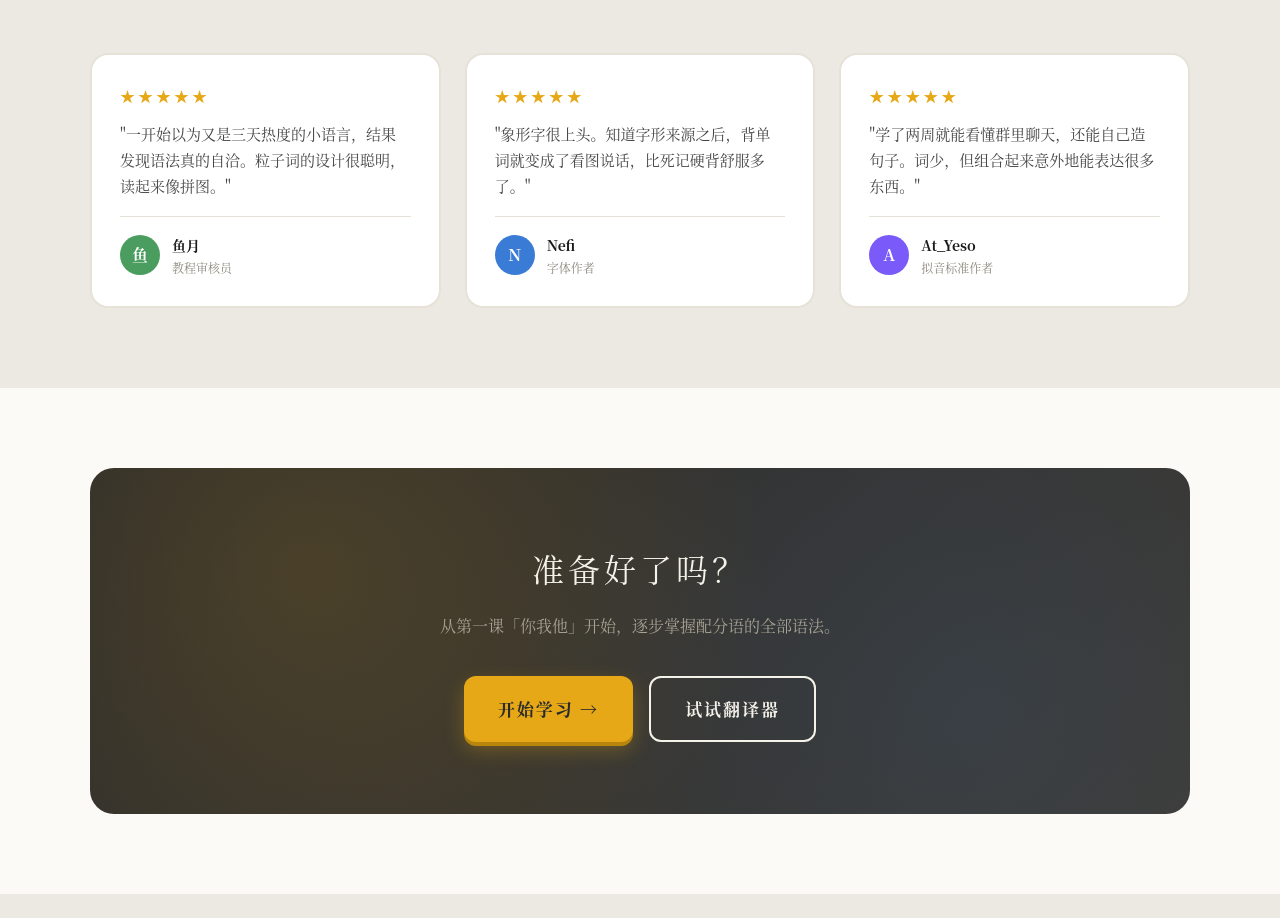
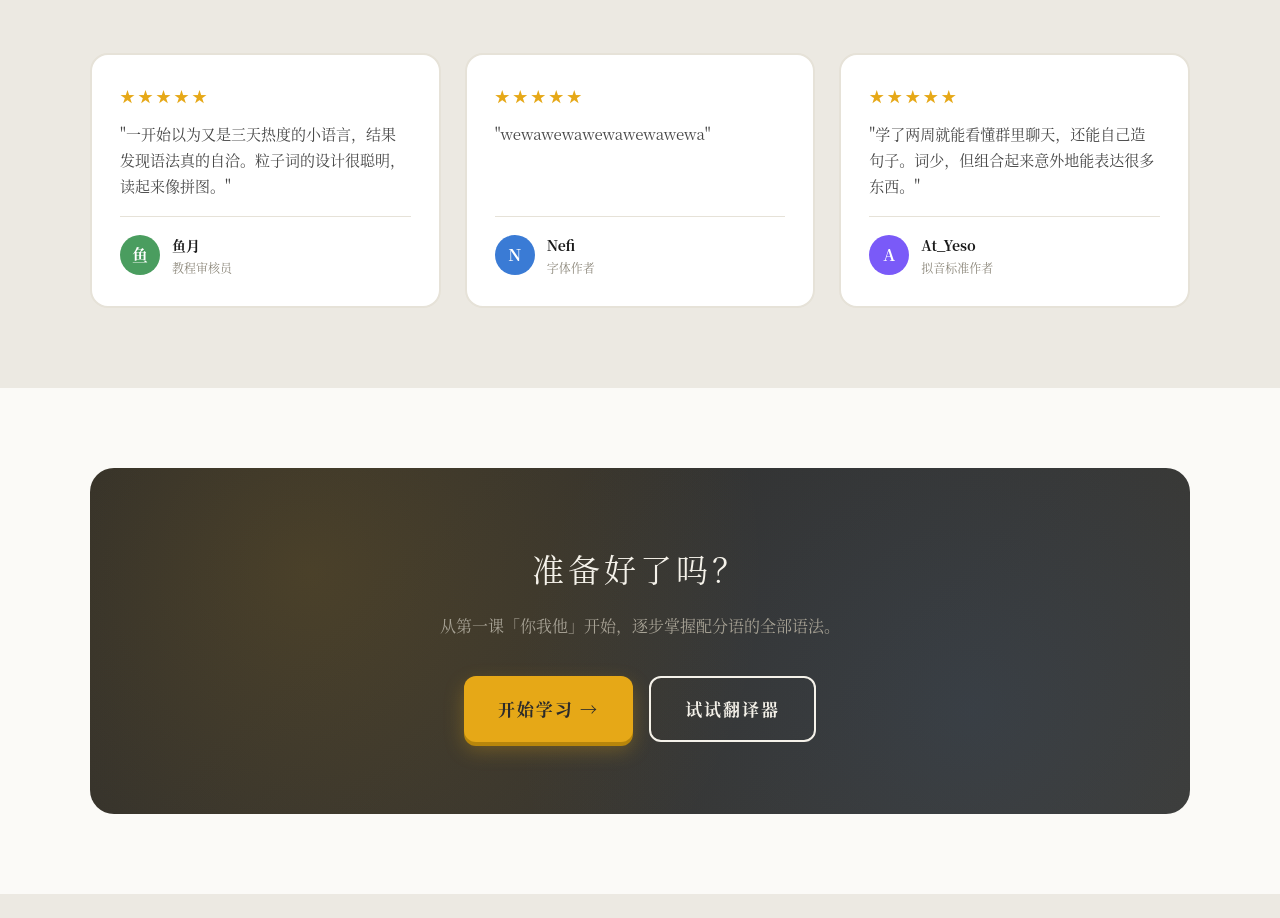
Before and after one commit to cera-sumn/pefon, a plain HTML site: page index.html in a window 1280 px wide. Shown: the part 3191-4109 px from the top of the page. Drawn offline with Linux system fonts and the light colour scheme.

Commit message:
Update index.html

```diff
--- a/index.html
+++ b/index.html
@@ -552,7 +552,7 @@
       </div>
       <div class="review">
         <div class="stars">★★★★★</div>
-        <div class="text">"象形字很上头。知道字形来源之后，背单词就变成了看图说话，比死记硬背舒服多了。"</div>
+        <div class="text">"wewawewawewawewawewa"</div>
         <div class="who">
           <div class="av" style="background:#3a7bd5;">N</div>
           <div>
```
